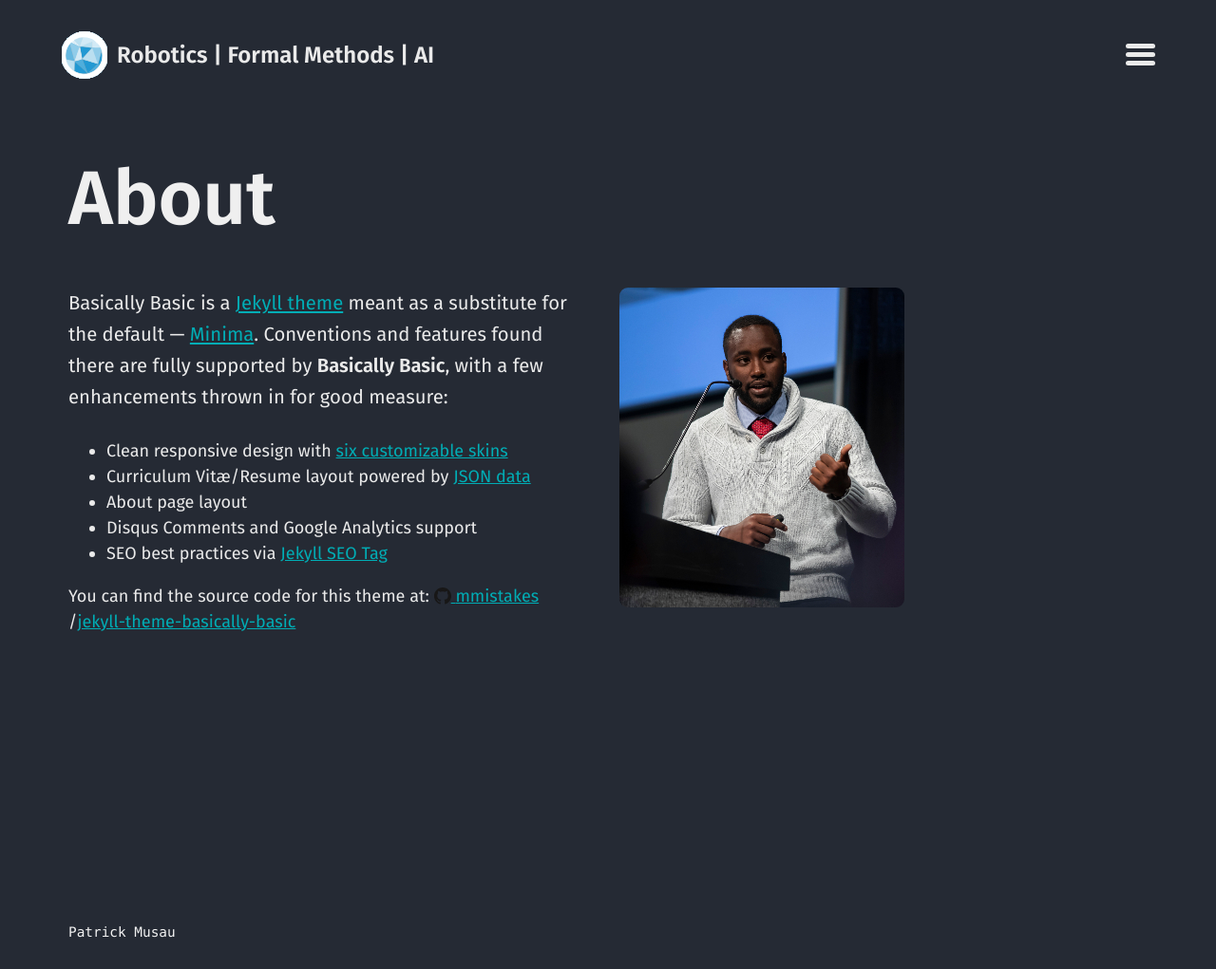
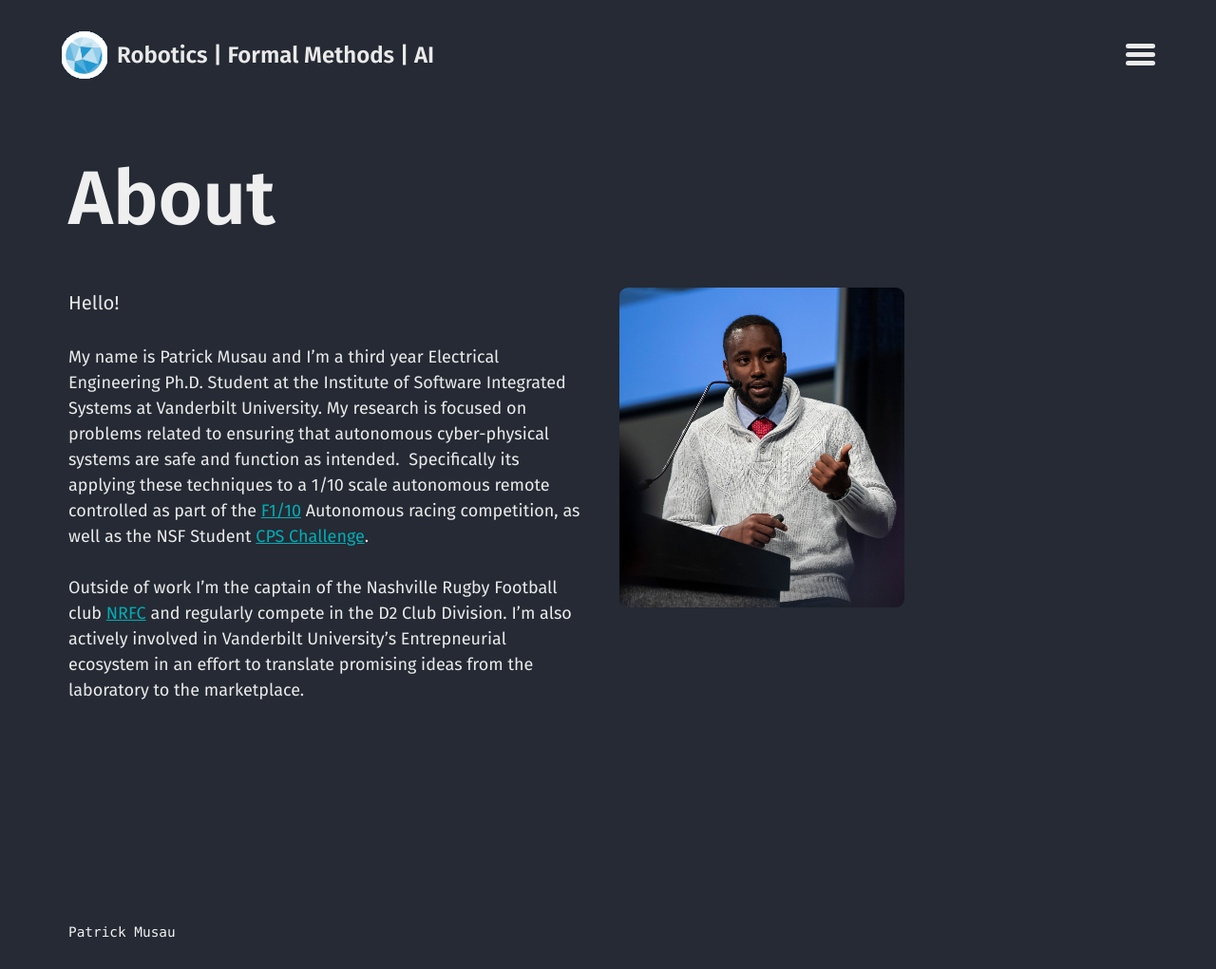
Before and after one commit to pmusau17/pmusau17.github.io, a Jekyll site: the page built from about.md, in a window 1280 px wide. Shown: the whole page at 95% size. Built offline with Jekyll 4.4.1, drawn with Linux system fonts in a browser that asks for light colours.

Commit message:
About me preliminary

```diff
--- a/about.md
+++ b/about.md
@@ -3,12 +3,9 @@ title: "About"
 layout: about
 ---
 
-Basically Basic is a [Jekyll theme](https://jekyllrb.com/docs/themes/) meant as a substitute for the default --- [Minima](https://github.com/jekyll/minima). Conventions and features found there are fully supported by **Basically Basic**, with a few enhancements thrown in for good measure:
 
-- Clean responsive design with [six customizable skins](#skin)
-- Curriculum Vitæ/Resume layout powered by [JSON data](http://registry.jsonresume.org/)
-- About page layout
-- Disqus Comments and Google Analytics support
-- SEO best practices via [Jekyll SEO Tag](https://github.com/jekyll/jekyll-seo-tag/)
+Hello!
 
-You can find the source code for this theme at: {% include icon-github.html username="mmistakes" %}/[jekyll-theme-basically-basic](https://github.com/mmistakes/jekyll-theme-basically-basic)
+My name is Patrick Musau and I'm a third year Electrical Engineering Ph.D. Student at the Institute of Software Integrated Systems at Vanderbilt University. My research is focused on problems related to ensuring that autonomous cyber-physical systems are safe and function as intended.  Specifically its applying these techniques to a 1/10 scale autonomous remote controlled as part of the [F1/10](http://f1tenth.org/) Autonomous racing competition, as well as the NSF Student [CPS Challenge](https://cps-vo.org/group/CPSchallenge).
+
+Outside of work I'm the captain of the Nashville Rugby Football club [NRFC](https://nashvillerugby.com/) and regularly compete in the D2 Club Division. I'm also actively involved in Vanderbilt University's Entrepneurial ecosystem in an effort to translate promising ideas from the laboratory to the marketplace.
```
